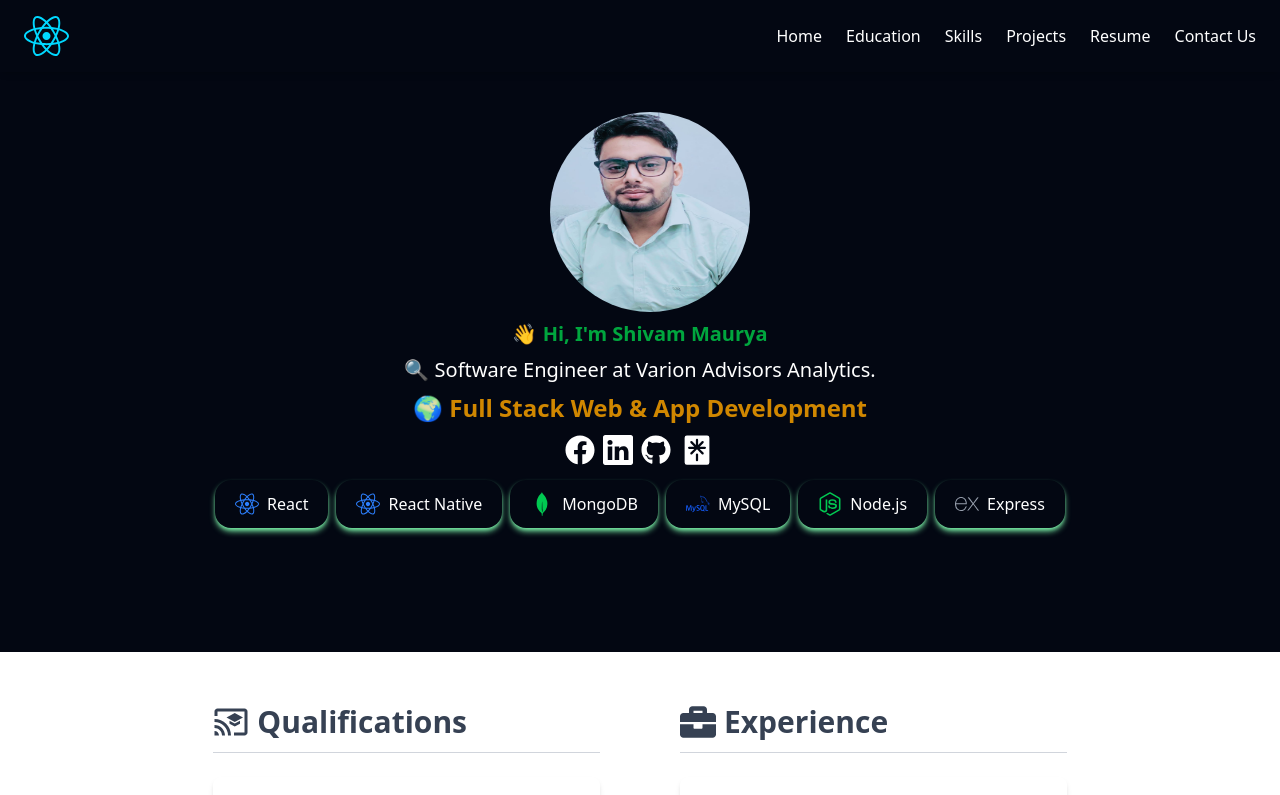
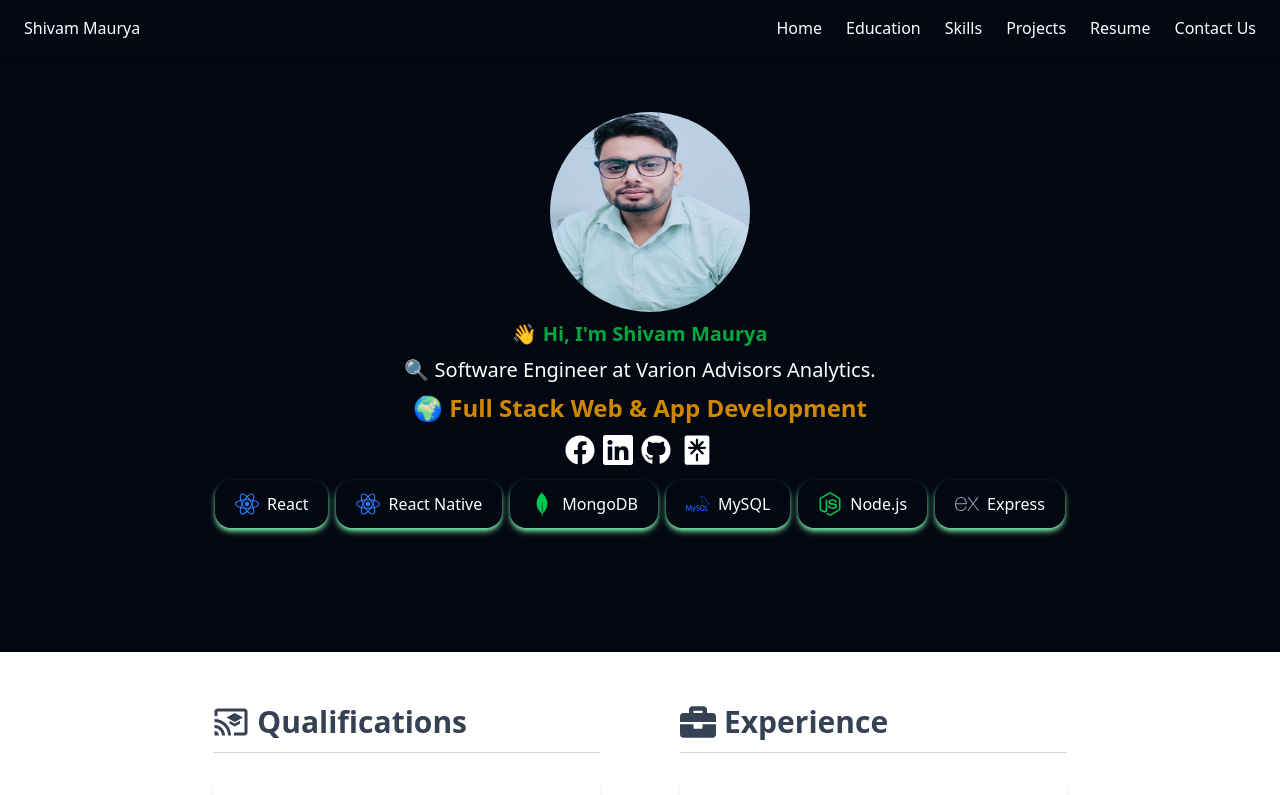
Before and after one commit to shivam700355/portfoli-web, a React (Vite) app: page / in a window 1280 px wide. Shown: the top 795 px of the page. Built offline with nearby package versions, Linux system fonts and the light colour scheme.

Commit message:
update navbar.jsx file

```diff
--- a/src/components/Navbar.jsx
+++ b/src/components/Navbar.jsx
@@ -11,8 +11,8 @@ export const Navbar = () => {
       <header id="navbar" className="z-50 fixed w-full bg-gray-950 bg-opacity-90 shadow-md">
         <nav className="flex items-center justify-between py-4 px-6">
           {/* Logo */}
-          <div id="logo">
-            <img src={image} alt="logo" className="h-10 w-auto" />
+          <div id="logo" className="text-white">
+          Shivam Maurya
           </div>
 
           {/* Desktop Menu */}
```
